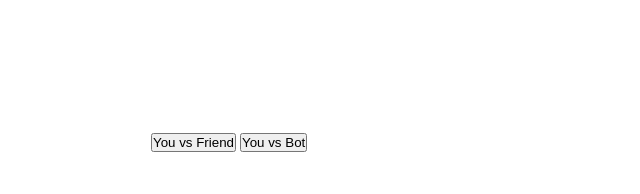
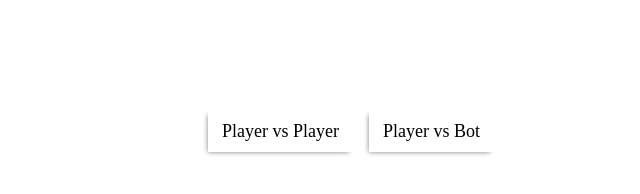
Before and after one commit to Objectivitix/tic-tac-toe, a plain HTML site: page index.html in a window 1280 px wide. Shown: the whole page, without its empty margins (289-929 px from the left). Drawn offline with Linux system fonts and the light colour scheme.

Commit message:
Slightly stylize interface

```diff
--- a/index.html
+++ b/index.html
@@ -12,8 +12,8 @@
   <div class="wrapper">
     <div class="buttons">
       <div class="start-buttons">
-        <button class="player">You vs Friend</button>
-        <button class="bot">You vs Bot</button>
+        <button class="player">Player vs Player</button>
+        <button class="bot">Player vs Bot</button>
       </div>
       <button class="restart-button nope">Play again!</button>
     </div>
--- a/script.js
+++ b/script.js
@@ -253,7 +253,7 @@ const gameUI = (function() {
 
     restartButton.classList.remove("nope");
     resultDiv.textContent =
-      winner === "tie" ? "It's a tie!" : `HEHEHEHAW ${winner.name} wins!`;
+      winner === "tie" ? "It's a tie!" : `${winner.name} wins!`;
   }
 
   return {
--- a/styles.css
+++ b/styles.css
@@ -21,6 +21,12 @@ ul {
   list-style: none;
 }
 
+button {
+  font-family: inherit;
+  font-weight: inherit;
+  font-size: 100%;
+}
+
 /* LOLZ */
 
 body {
@@ -38,6 +44,33 @@ body {
   position: absolute;
   top: -3rem;
   transform: translateY(-100%);
+  font-size: 1.125rem;
+  text-align: center;
+  width: 100%;
+}
+
+.buttons button {
+  background: none;
+  box-shadow: -2px 2px 5px -2px hsl(0 0% 0% / 50%);
+  clip-path: inset(1px 1px -5px -5px);
+  padding: 0.625rem 0.875rem;
+  border: 0;
+  transition: box-shadow 250ms;
+}
+
+.buttons button:hover {
+  box-shadow: -2px 2px 5px 0 hsl(0 0% 0% / 50%);
+}
+
+.buttons button:active {
+  box-shadow: none;
+  transition: box-shadow 100ms;
+}
+
+.start-buttons {
+  display: flex;
+  justify-content: center;
+  gap: 1rem;
 }
 
 .start-buttons.nope {
@@ -80,5 +113,8 @@ body {
 .result {
   position: absolute;
   bottom: -3rem;
+  transform: translateY(100%);
+  font-size: 1.75rem;
   text-align: center;
+  width: 100%;
 }
```
